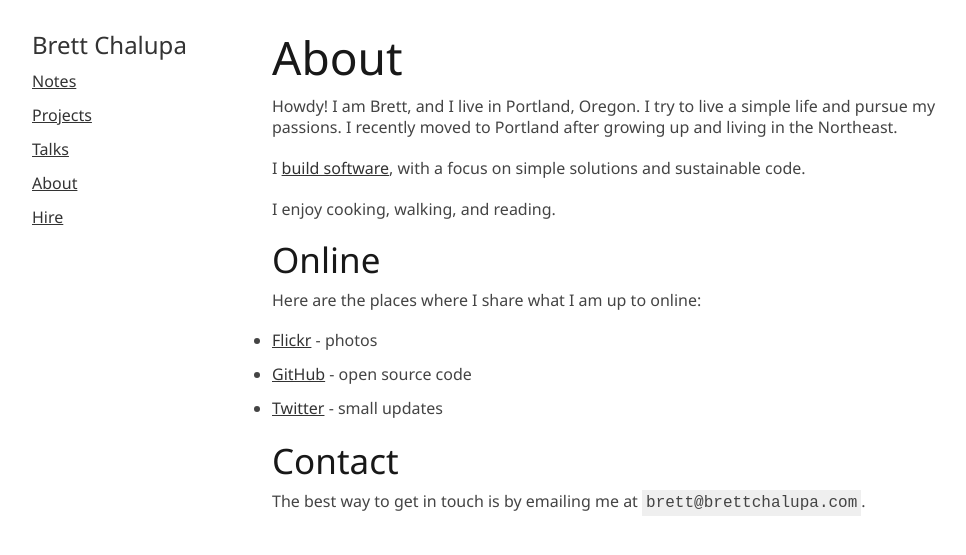
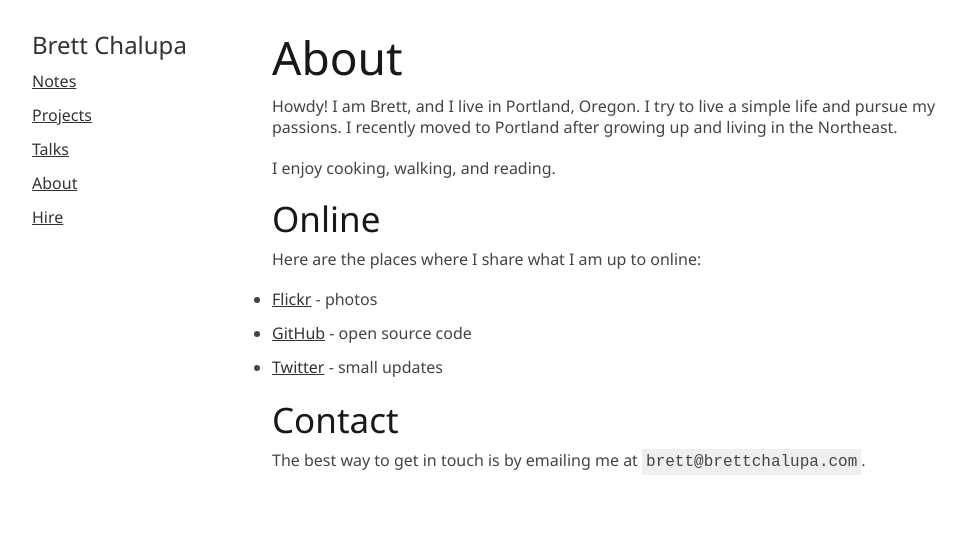
Before and after one commit to brettchalupa/brettchalupa.github.io, a Jekyll site: the page built from about.md, in a window 1280 px wide. Shown: the top 555 px of the page, without its empty margins (138-1104 px from the left). Built offline with Jekyll 4.4.1, drawn with Linux system fonts in a browser that asks for light colours.

Commit message:
Tweak About page content
This removes the hire link. I will write a more detailed bio in the
future, maybe.

```diff
--- a/about.md
+++ b/about.md
@@ -9,9 +9,6 @@ permalink: /about/
 Howdy! I am Brett, and I live in Portland, Oregon. I try to live a
 simple life and pursue my passions. I recently moved to Portland after
 growing up and living in the Northeast.
-
-I [build software](/hire/), with a focus on simple solutions and
-sustainable code.
 
 I enjoy cooking, walking, and reading.
 
```
